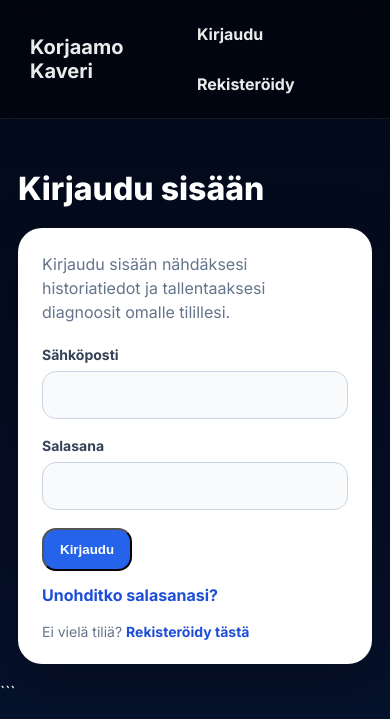
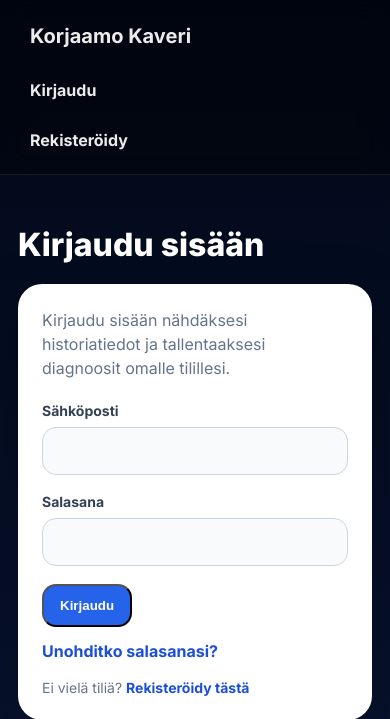
Before and after one commit to korjaamokaveri/korjaamokaveri, a Flask app: a page that uses templates/base.html in a window 390 px wide. Shown: the top 719 px of the page. Run offline with Flask 3, Linux system fonts and the light colour scheme; the visitor is signed in with stand-in values (Sample User, id 1); data that the repository does not hold is empty; parts of the project's set-up code (start-up, migrations or seed data) failed here and were passed over; some libraries are stand-ins or nearby versions.

Commit message:
Update base.html

```diff
--- a/templates/base.html
+++ b/templates/base.html
@@ -110,6 +110,7 @@
         }
 
         @media (max-width: 760px) {
+
             .nav {
                 padding: 14px 16px;
             }
@@ -122,6 +123,29 @@
                 padding: 18px;
             }
         }
+        @media (max-width: 700px) {
+
+            .nav {
+                flex-direction: column;
+                align-items: flex-start;
+                gap: 12px;
+            }
+
+            .nav-left,
+            .nav-right {
+                width: 100%;
+                flex-direction: column;
+                align-items: flex-start;
+            }
+
+            .nav a {
+                width: 100%;
+            }
+
+            .badge {
+            margin-top: 6px;
+            }
+    }
     </style>
 
     {% block extra_css %}{% endblock %}
```
